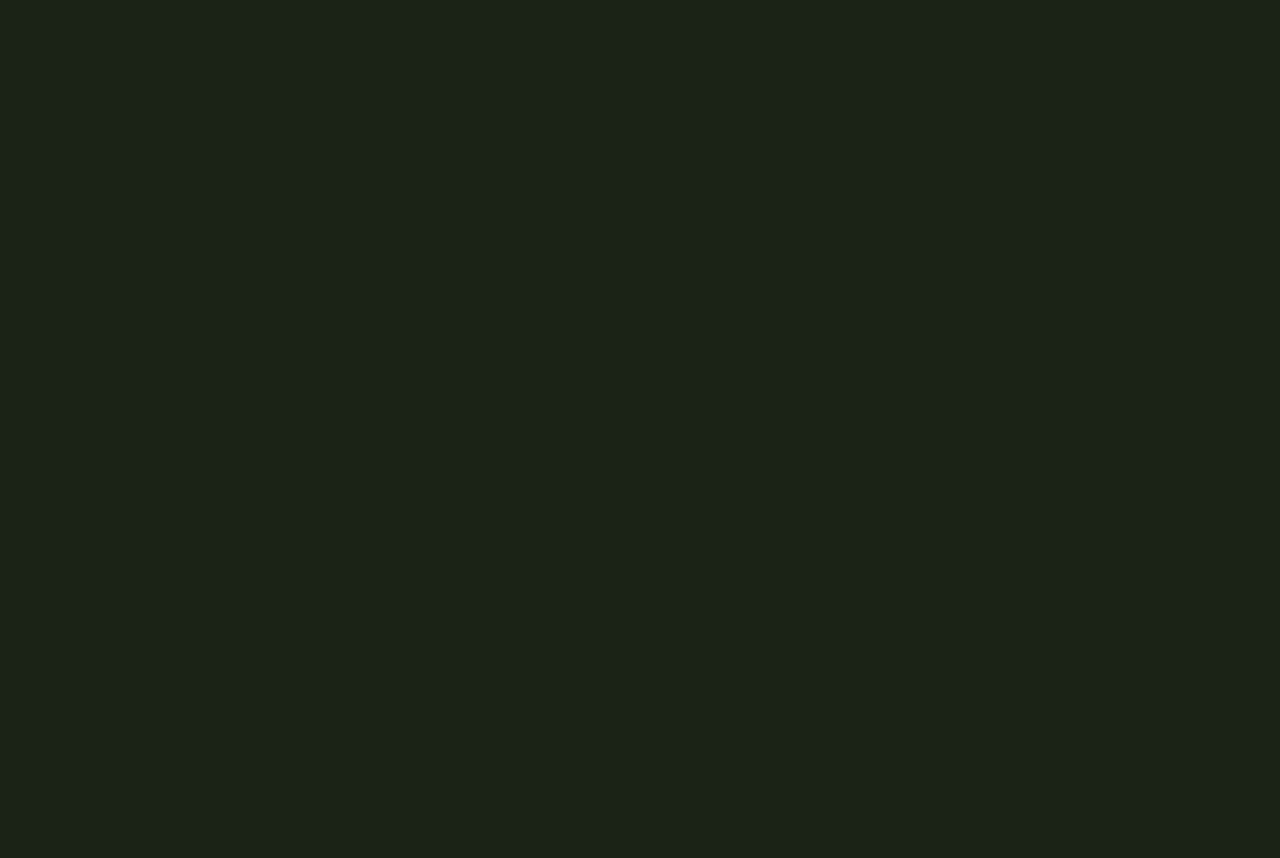
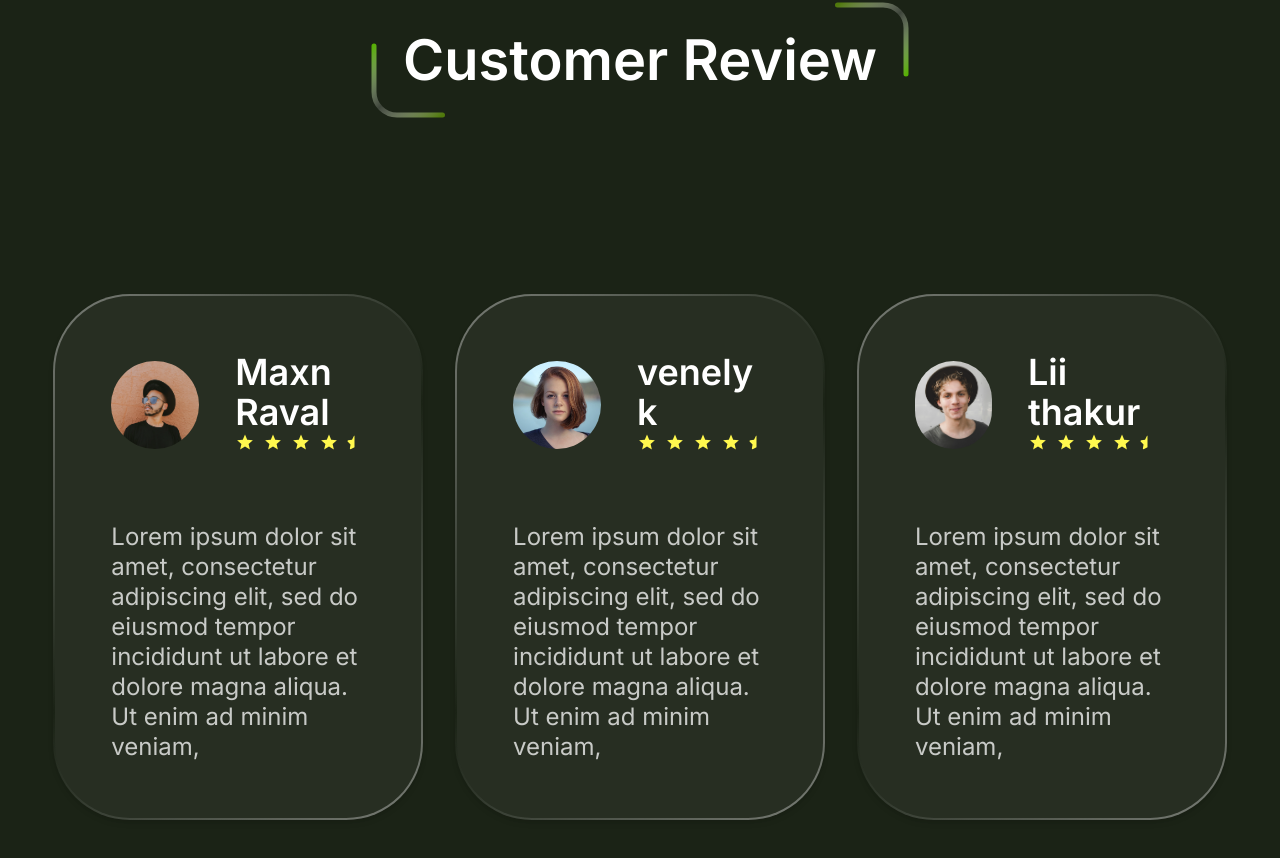
Before and after one commit to MohammadYasin74630/breath-natureal, a React (Vite) app: page / in a window 1280 px wide. Shown: the part 4153-5011 px from the top of the page. Built offline with nearby package versions, Linux system fonts and the light colour scheme.

Commit message:
customer review section created

```diff
--- /dev/null
+++ b/src/pages/Home/CustomerReview.jsx
@@ -0,0 +1,54 @@
+import { IoMdStar } from "react-icons/io";
+import { FaStarHalf } from "react-icons/fa";
+import SectionHeading from "../../components/SectionHeading";
+import customer2 from "../../assets/images/customer-2.webp";
+import customer3 from "../../assets/images/customer-3.webp";
+import customer4 from "../../assets/images/customer-4.webp";
+
+function CustomerCard({ img, className, children }) {
+  return (
+    <div className={`${className} p-10 lg:p-14 border-2 rounded-[77px] border-transparent border-gradient-1 shadow-md`}>
+      <div>
+        <div className="flex max-lg:flex-col items-center gap-6 lg:gap-9 mb-10 xl:mb-16">
+          <img
+            className="w-[88px] h-[88px] rounded-full object-cover"
+            src={`${img}`}
+            alt="male customer image"
+          />
+          <div className="max-lg:text-center">
+            <h3 className="text-4xl font-semibold">{children}</h3>
+            <div className="inline-flex items-center gap-2 text-[#fff84e]">
+              <IoMdStar size={20} />
+              <IoMdStar size={20} />
+              <IoMdStar size={20} />
+              <IoMdStar size={20} />
+              <FaStarHalf size={15} />
+            </div>
+          </div>
+        </div>
+      </div>
+
+      <p className="text-2xl text-white/75 leading-tight">
+        Lorem ipsum dolor sit amet, consectetur adipiscing elit, sed do eiusmod
+        tempor incididunt ut labore et dolore magna aliqua. Ut enim ad minim
+        veniam,
+      </p>
+    </div>
+  );
+}
+
+function CustomerReview() {
+  return (
+    <>
+      <SectionHeading className="my-44">Customer Review</SectionHeading>
+
+      <div className="grid lg:grid-cols-2 xl:grid-cols-3 gap-8">
+        <CustomerCard img={customer2}>Maxn Raval</CustomerCard>
+        <CustomerCard img={customer3}>venely k</CustomerCard>
+        <CustomerCard className="lg:max-xl:col-span-2" img={customer4}>Lii thakur</CustomerCard>
+      </div>
+    </>
+  );
+}
+
+export default CustomerReview;
--- a/src/pages/Home/Home.jsx
+++ b/src/pages/Home/Home.jsx
@@ -1,6 +1,7 @@
 import bgImage from "../../assets/images/bg-plant.webp";
 import Banner from "./Banner";
 import BannerReview from "./BannerReview";
+import CustomerReview from "./CustomerReview";
 import TopSelling from "./TopSelling";
 import TrendyPlants from "./TrendyPlants";
 
@@ -19,6 +20,7 @@ function Home() {
       </div>
       <div className="w-11/12 mx-auto">
         <TopSelling />
+        <CustomerReview />
       </div>
     </>
   );
--- a/src/pages/Home/TopSelling.jsx
+++ b/src/pages/Home/TopSelling.jsx
@@ -9,18 +9,18 @@ import { IoBagHandleOutline } from "react-icons/io5";
 
 function Card({img}) {
   return (
-    <div className="bg-white/5 backdrop-blur-xl text-[#c5c7c5] p-16 space-y-9 border-2 border-transparent border-gradient-1 rounded-[77px] shadow-sm">
+    <div className="bg-white/5 backdrop-blur-xl text-[#c5c7c5] p-12 md:p-16 space-y-9 border-2 border-transparent border-gradient-1 rounded-[77px] shadow-sm">
       <img
-        className="-mt-44"
+        className="-mt-32 sm:-mt-44"
         src={`${img}`}
         alt="A potted plant with vibrant green leaves set against a solid black background."
       />
       <h3 className="text-4xl">Calathea plant</h3>
-      <p className="text-2xl font-light">
+      <p className="text-2xl ">
         Lorem ipsum dolor sit amet, consectetur adipiscing elit
       </p>
 
-      <div className="flex items-center justify-between">
+      <div className="flex flex-wrap items-center justify-center min-[400px]:justify-between max-sm:gap-4">
         <p className="text-4xl">Rs. 359/-</p>
         <button className="min-w-8 border-2 p-2.5 rounded-xl cursor-pointer active:scale-90 transition-[scale]">
           <IoBagHandleOutline size={26} />
--- a/src/pages/Home/TrendyPlants.jsx
+++ b/src/pages/Home/TrendyPlants.jsx
@@ -24,7 +24,7 @@ function TrendyPlants() {
           </p>
           <p className="text-4xl">Rs. 599/-</p>
 
-          <div className="flex items-center gap-4 lg:gap-8 w-max max-lg:mx-auto">
+          <div className="flex max-[300px]:flex-col items-center gap-4 lg:gap-8 w-max max-lg:mx-auto">
             <button className="text-[28px] font-normal border-2 px-10 py-0.5 rounded-xl cursor-pointer active:scale-90 transition-[scale]">
               Explore
             </button>
@@ -50,7 +50,7 @@ function TrendyPlants() {
           </p>
           <p className="text-4xl">Rs. 599/-</p>
 
-          <div className="flex items-center gap-4 lg:gap-8 w-max max-lg:mx-auto">
+          <div className="flex max-[300px]:flex-col items-center gap-4 lg:gap-8 w-max max-lg:mx-auto">
             <button className="text-[28px] font-normal border-2 px-10 py-0.5 rounded-xl cursor-pointer active:scale-90 transition-[scale]">
               Explore
             </button>
```
